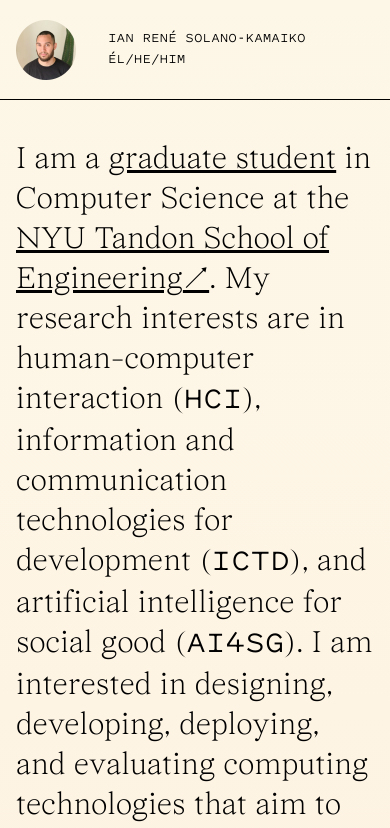
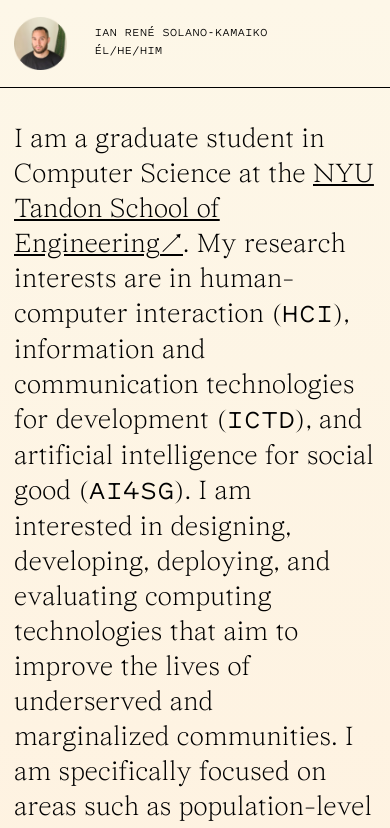
Before and after one commit to iansolano/iansolano.com, a Next.js app: page / in a window 390 px wide. Shown: the top 828 px of the page. Built offline with nearby package versions, Linux system fonts and the light colour scheme.

Commit message:
refactor styles for mobile

```diff
--- a/components/header.tsx
+++ b/components/header.tsx
@@ -9,9 +9,8 @@ const Header = () => (
       <Image
         src="/assets/headshot.png"
         alt="Headshot of Ian Solano-Kamaiko"
-        layout="fixed"
-        width={60}
-        height={60}
+        layout="fill"
+        objectFit="contain"
       />
     </ImageContainer>
     <Items>
@@ -42,6 +41,7 @@ const Container = styled.header`
 const ImageContainer = styled.div`
   display: flex;
   height: ${px2rem(60)};
+  position: relative;
   width: ${px2rem(60)};
 `;
 
--- a/components/home.tsx
+++ b/components/home.tsx
@@ -65,13 +65,14 @@ const Home = () => (
 export default Home;
 
 const Container = styled.section`
-  max-width: ${({ theme: { breakpoints } }) => px2rem(breakpoints[1])};
-  margin: ${({ theme: { spacing } }) => `0 ${spacing[2]}`};
+  padding: ${({ theme: { spacing } }) => `0 ${spacing[2]}`};
   position: relative;
 
   ${media.md`
-    margin: ${({ theme: { spacing } }) =>
+    max-width: ${({ theme: { breakpoints } }) => px2rem(breakpoints[3])};
+    padding: ${({ theme: { spacing } }) =>
       `0 calc(${spacing[1]} + ${spacing[3]})`};
+    width: 70%;
   `}
 `;
 
--- a/components/hover-copy.tsx
+++ b/components/hover-copy.tsx
@@ -2,7 +2,7 @@ import React, { useState } from 'react';
 import Image from 'next/image';
 import styled from 'styled-components';
 
-import { px2rem } from '../styles/style-utils';
+import { px2rem, media } from '../styles/style-utils';
 
 type HoverCopyProps = {
   copy: string;
@@ -53,6 +53,7 @@ const ImageContent = styled.div`
 `;
 
 const Cta = styled.span`
+  ${media.sm`
     cursor: pointer;
     text-decoration: underline;
     transition: ${({ theme: { transitions } }) => transitions.medium};
@@ -60,4 +61,5 @@ const Cta = styled.span`
     &:hover {
       color: ${({ theme: { colors } }) => colors.primary};
     }
+  `}
 `;
--- a/styles/global-styles.ts
+++ b/styles/global-styles.ts
@@ -1,17 +1,24 @@
 import { createGlobalStyle } from 'styled-components';
+import { media } from './style-utils';
 import theme from './theme';
 
 const GlobalStyle = createGlobalStyle`
   html {
     box-sizing: border-box;
-    font-size: 16px;
+    font-size: 14px;
     min-height: ${theme.percentages.full};
+
+    ${media.md`
+      font-size: 16px;
+    `}
   }
 
   body {
     -webkit-font-smoothing: antialiased;
     background: ${theme.colors.secondary};
-    background: linear-gradient(180deg, ${theme.colors.secondary} 0%, ${theme.colors.tertiary} 100%);
+    background: linear-gradient(
+      180deg, ${theme.colors.secondary} 0%,
+      ${theme.colors.tertiary} ${theme.percentages.full});
     font-family: ${theme.fonts.primary};
     height: ${theme.percentages.full};
     margin: 0;
```
Lines whose indentation alone changed are shown as unchanged.
